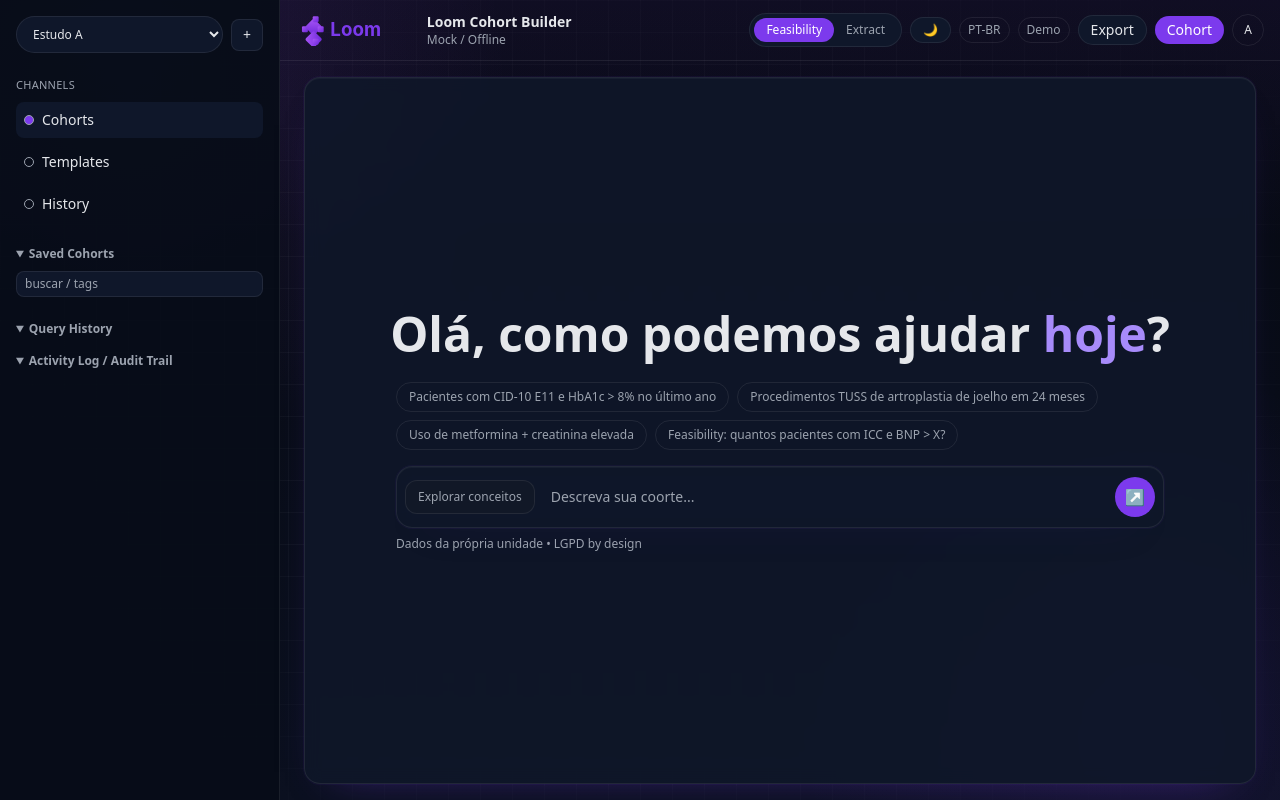
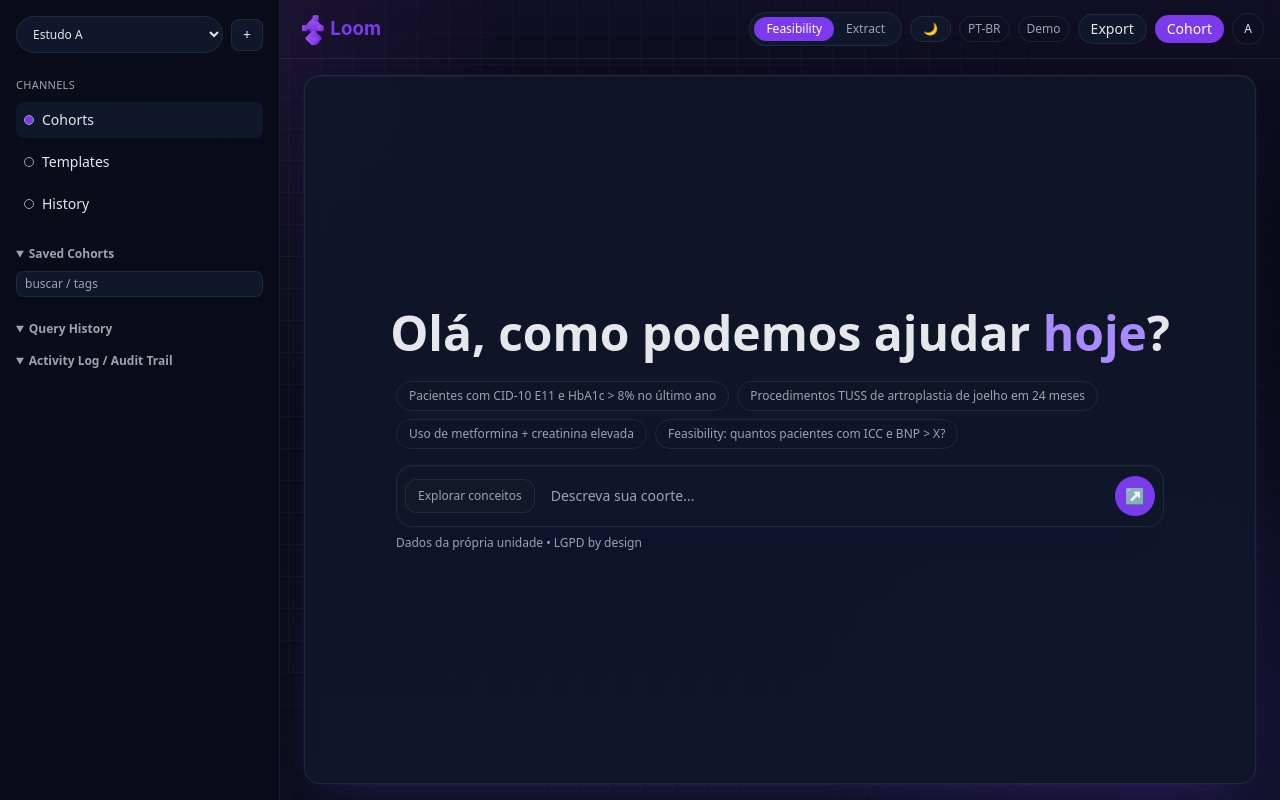
Before and after one commit to guipms200-debug/Healthtech, a Next.js app: page / in a window 1280 px wide. Built offline with nearby package versions, Linux system fonts and the light colour scheme.

Commit message:
style: remove header text next to Loom logo

```diff
--- a/app/page.tsx
+++ b/app/page.tsx
@@ -156,10 +156,6 @@ export default function HomePage() {
           <div className="flex items-center gap-3">
             <button className="rounded-lg border border-[var(--border)] px-2 py-1 md:hidden" onClick={() => setSidebarOpen(true)}>☰</button>
             <Image src="/loom-logo.svg" alt="Loom" width={126} height={34} priority className="h-8 w-auto" />
-            <div>
-              <h1 className="text-sm font-semibold">Loom Cohort Builder</h1>
-              <p className="text-xs text-[var(--muted)]">Mock / Offline</p>
-            </div>
           </div>
 
           <div className="flex items-center gap-2">
```
